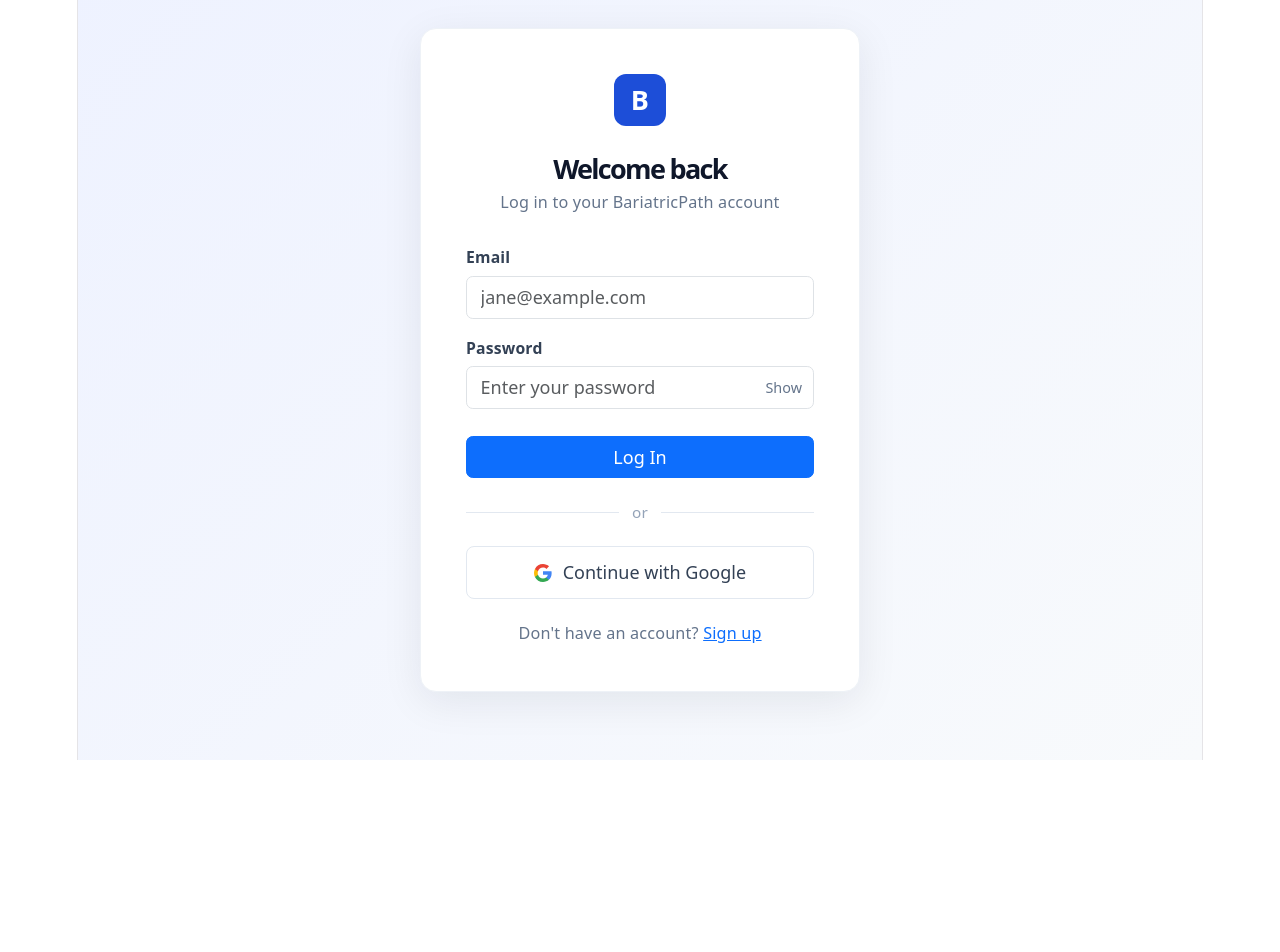
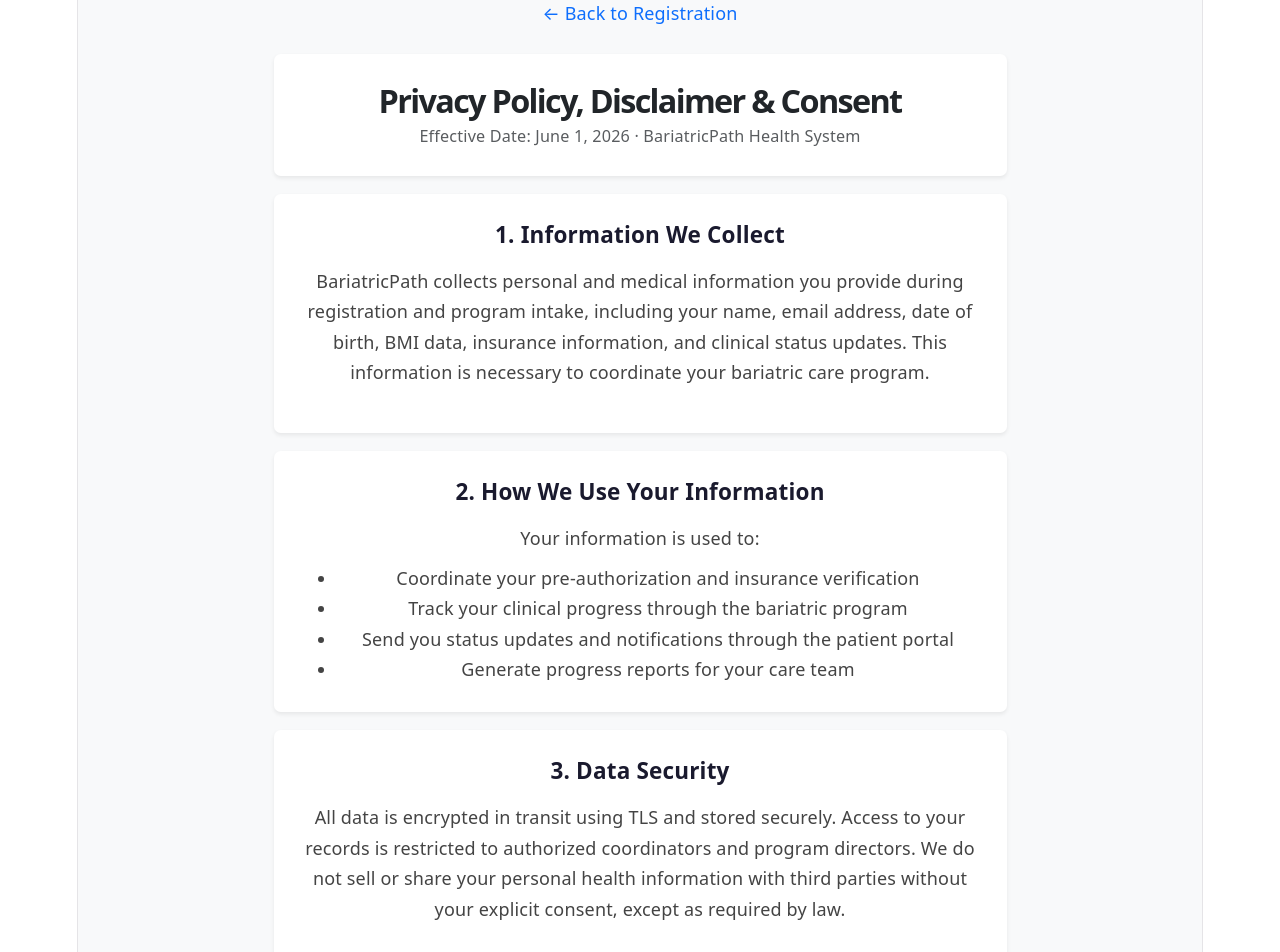
Before and after one commit to BUMETCS673/cs673olsum26project-cs673olsum26team1, a React (Vite) app in the folder client/: page /privacy-policy in a window 1280 px wide. Before the commit this address led to /login. Shown: the part 40-992 px from the top of the page. Before the commit the page ends 800 px from the top, so only its background shows below. Built offline with nearby package versions, Linux system fonts and the light colour scheme; no server answers.

Commit message:
[HUMAN] feat(auth): add privacy consent flow to registration

```diff
--- a/client/src/App.jsx
+++ b/client/src/App.jsx
@@ -21,6 +21,7 @@
 import ThankYouPage from './pages/ThankYouPage';
 import CoordinatorDashboard from './pages/CoordinatorDashboard';
 import DirectorDashboard from './pages/DirectorDashboard';
+import PrivacyPolicyPage from './pages/PrivacyPolicy';
 
 function App() {
   return (
@@ -34,6 +35,7 @@
           <Route path="/register" element={<RegisterPage />} />
           <Route path="/bmi-calculation" element={<BMICalculationPage />} />
           <Route path="/bmi-ineligible" element={<BmiIneligiblePage />} />
+          <Route path="/privacy-policy" element={<PrivacyPolicyPage />} />
 
           {/* Protected routes — one canonical path each */}
           <Route
--- /dev/null
+++ b/client/src/pages/PrivacyPolicy.jsx
@@ -0,0 +1,126 @@
+// AI-USAGE SUMMARY
+// Tools: Claude
+// Overall AI Contribution: ~30%
+// AI-Assisted Areas: page structure, section layout
+// Human Contributions: content decisions, routing integration, styling adjustments
+// Notes: BARI-156 — public route, no auth required
+
+import { Link } from 'react-router-dom';
+
+function PrivacyPolicyPage() {
+  return (
+    <div style={{ backgroundColor: '#f8f9fa', minHeight: '100vh', padding: '40px 16px' }}>
+      <div className="container" style={{ maxWidth: '760px' }}>
+
+        {/* Back link */}
+        <div className="mb-4">
+          <Link to="/register" className="text-decoration-none text-primary">
+            ← Back to Registration
+          </Link>
+        </div>
+
+        {/* Header */}
+        <div className="bg-white rounded shadow-sm p-4 mb-3">
+          <h1 className="fw-bold mb-1" style={{ fontSize: '1.8rem' }}>
+            Privacy Policy, Disclaimer & Consent
+          </h1>
+          <p className="text-muted mb-0" style={{ fontSize: '0.9rem' }}>
+            Effective Date: June 1, 2026 · BariatricPath Health System
+          </p>
+        </div>
+
+        {/* Sections */}
+        {[
+          {
+            title: '1. Information We Collect',
+            content: (
+              <p>
+                BariatricPath collects personal and medical information you provide during
+                registration and program intake, including your name, email address, date of birth,
+                BMI data, insurance information, and clinical status updates. This information is
+                necessary to coordinate your bariatric care program.
+              </p>
+            ),
+          },
+          {
+            title: '2. How We Use Your Information',
+            content: (
+              <>
+                <p className="mb-2">Your information is used to:</p>
+                <ul className="mb-0">
+                  <li>Coordinate your pre-authorization and insurance verification</li>
+                  <li>Track your clinical progress through the bariatric program</li>
+                  <li>Send you status updates and notifications through the patient portal</li>
+                  <li>Generate progress reports for your care team</li>
+                </ul>
+              </>
+            ),
+          },
+          {
+            title: '3. Data Security',
+            content: (
+              <p>
+                All data is encrypted in transit using TLS and stored securely. Access to your
+                records is restricted to authorized coordinators and program directors. We do not
+                sell or share your personal health information with third parties without your
+                explicit consent, except as required by law.
+              </p>
+            ),
+          },
+          {
+            title: '4. Your Rights',
+            content: (
+              <>
+                <p className="mb-2">You have the right to:</p>
+                <ul className="mb-0">
+                  <li>Access the personal information we hold about you</li>
+                  <li>Request corrections to inaccurate information</li>
+                  <li>Request deletion of your account and associated data</li>
+                  <li>Withdraw consent at any time by contacting your care coordinator</li>
+                </ul>
+              </>
+            ),
+          },
+          {
+            title: '5. Disclaimer',
+            content: (
+              <p>
+                BariatricPath is a care coordination platform and does not provide medical advice.
+                All clinical decisions are made by qualified healthcare professionals. The
+                information in this portal is for coordination purposes only.
+              </p>
+            ),
+          },
+          {
+            title: '6. Contact',
+            content: (
+              <p>
+                For questions about this policy, contact your program coordinator or email{' '}
+                <a href="mailto:privacy@bariatricpath.com">privacy@bariatricpath.com</a>.
+              </p>
+            ),
+          },
+        ].map((section) => (
+          <div key={section.title} className="bg-white rounded shadow-sm p-4 mb-3">
+            <h5 className="fw-semibold mb-3" style={{ color: '#1a1a2e' }}>
+              {section.title}
+            </h5>
+            <div style={{ color: '#444', lineHeight: '1.7' }}>
+              {section.content}
+            </div>
+          </div>
+        ))}
+
+        {/* Return button */}
+        <div className="text-center mt-2 mb-5">
+          <Link to="/register" className="btn btn-primary px-5">
+            Return to Registration
+          </Link>
+        </div>
+
+      </div>
+    </div>
+  );
+}
+
+export default PrivacyPolicyPage;
--- a/client/src/pages/Register.jsx
+++ b/client/src/pages/Register.jsx
@@ -209,6 +209,24 @@
             </div>
           </Form.Group>
 
+          <Form.Group className="mb-3">
+            <Form.Check
+              type="checkbox"
+              id="privacyConsent"
+              required
+              disabled={loading}
+              label={
+                <span style={{ fontSize: '0.875rem' }}>
+                  I have read and agree to the{' '}
+                  <Link to="/privacy-policy" target="_blank" rel="noopener noreferrer">
+                    Privacy Policy & Terms of Consent
+                  </Link>
+                  . I understand how my health data will be used.
+                </span>
+              }
+            />
+          </Form.Group>
+
           <Button
             variant="primary" type="submit"
             className="w-100" disabled={loading}
```
